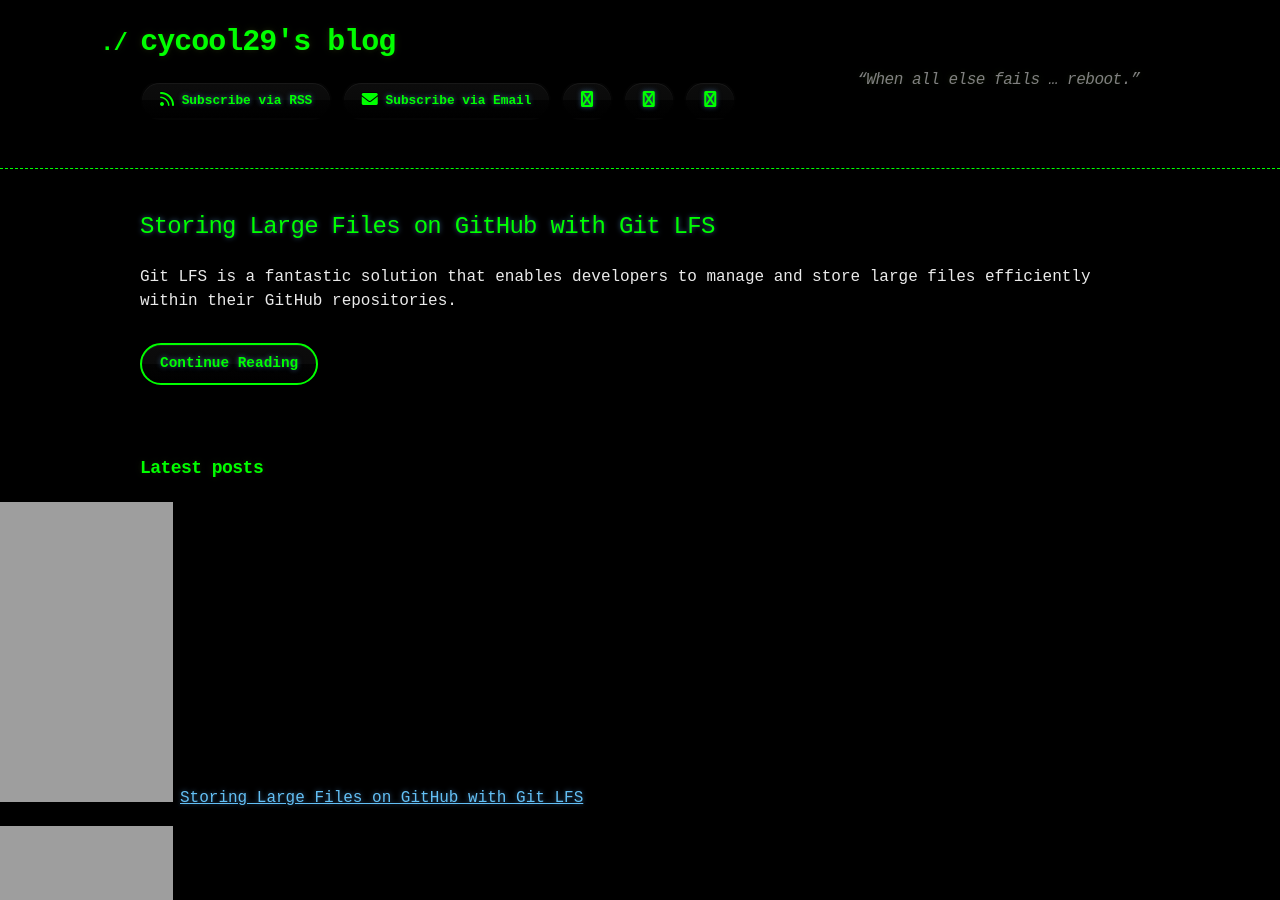
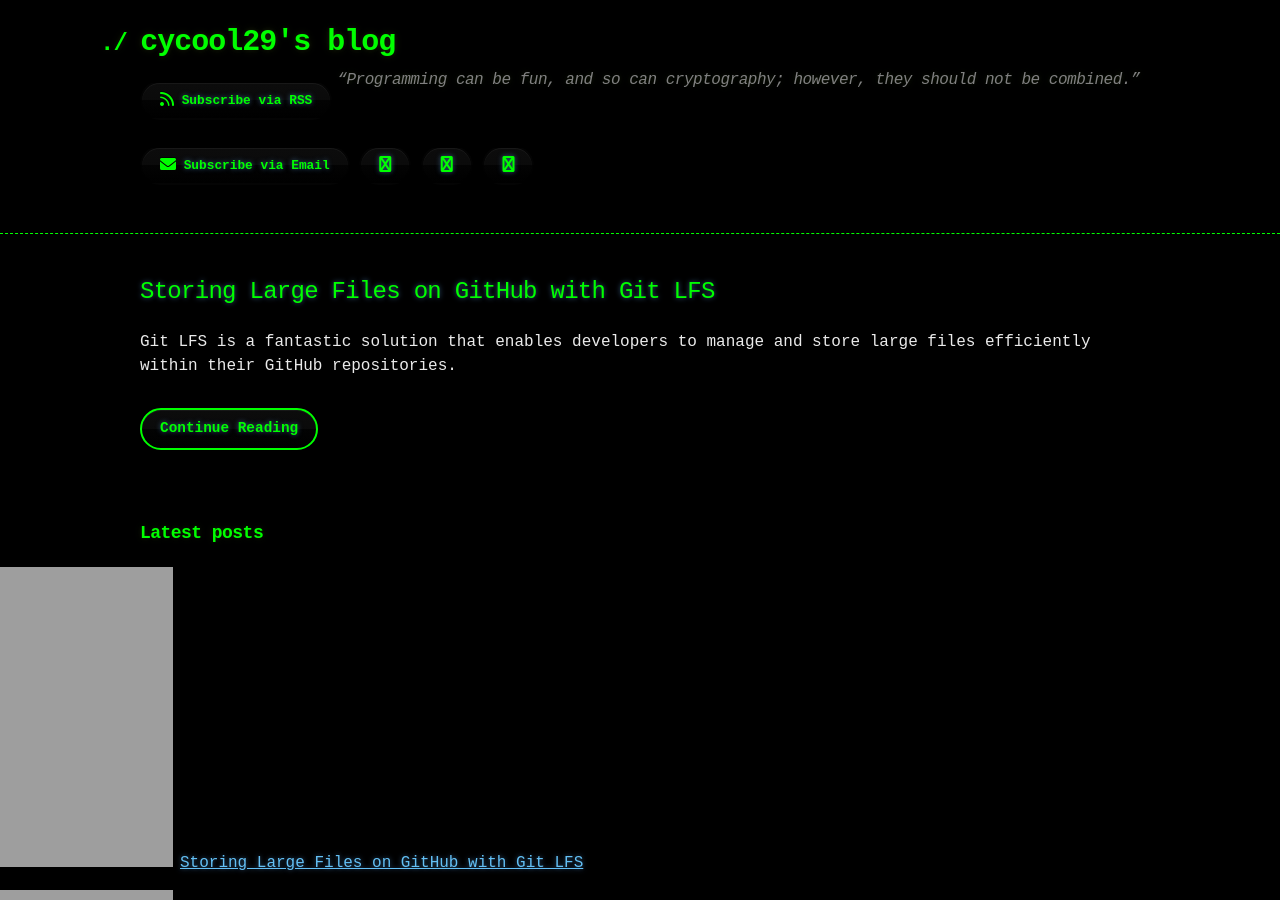
Before and after one commit to cycool29/cycool29.github.io, a Jekyll site: the page built from index.md, in a window 1280 px wide and 900 px high. Built offline with Jekyll 4.4.1, drawn with Linux system fonts in a browser that asks for light colours; a style sheet for code colours, icons or effects is not loaded.

Commit message:
Update quotes

```diff
--- a/_config.yml
+++ b/_config.yml
@@ -1,5 +1,5 @@
 title: cycool29's blog
-description: "“When all else fails … reboot.” "
+description: "“Programming can be fun, and so can cryptography; however, they should not be combined.” "
 bio: A high school student. Intermediate in Python, Git, Bash. Learning JavaScript. He/Him. "
 author: cycool29
 url: https://cycool29.github.io
```
